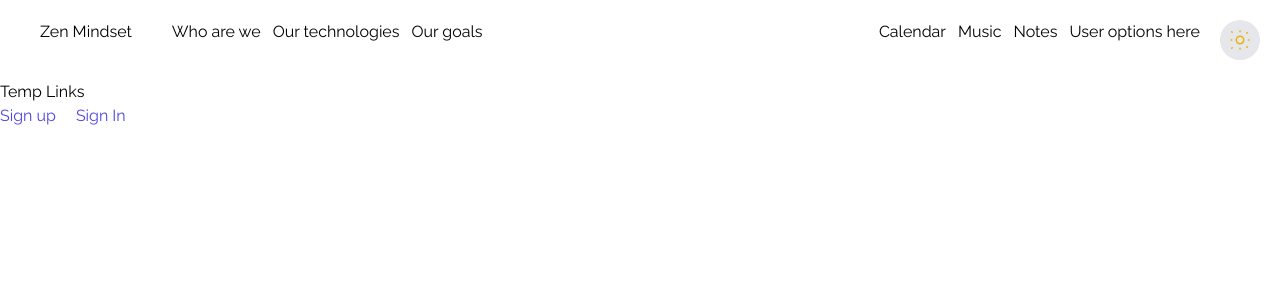
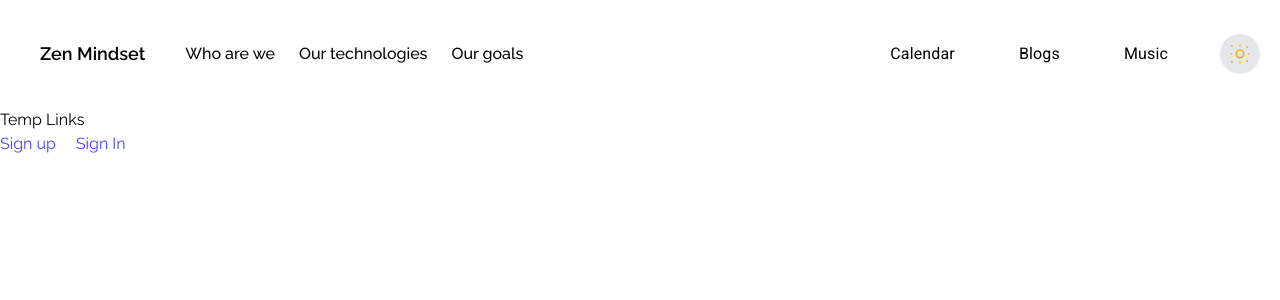
Before and after one commit to BrandonCarp/zenmindset, a Next.js app: page / in a window 1280 px wide. Shown: the top 300 px of the page. Built offline with nearby package versions, Linux system fonts and the light colour scheme.

Commit message:
navbar update

```diff
--- a/app/layout.tsx
+++ b/app/layout.tsx
@@ -14,8 +14,8 @@ export default function RootLayout({
   return (
     <html lang="en">
       <body
-        className={`antialiased bg-white text-black dark:bg-gray-950 dark:text-white`}
-        style={{ fontFamily: "'Raleway', 'Roboto', sans-serif" }}
+        className={`antialiased bg-white text-black dark:bg-gray-950 dark:text-white `}
+        style={{ fontFamily: "" }}
       >
         {children}
       </body>
--- a/app/page.tsx
+++ b/app/page.tsx
@@ -2,7 +2,7 @@ import Link from "next/link";
 import Image from "next/image";
 import DarkModeButton from "@/components/ui/DarkModeButton";
 import SignUpForm from "@/components/ui/SignUpForm";
-import Navbar from "@/components/ui/Navbar";
+import Navbar from "@/components/ui/navbar/Navbar";
 
 export default function Home() {
 
--- a/components/ui/Navbar.tsx
+++ /dev/null
@@ -1,32 +0,0 @@
-import DarkModeButton from "./DarkModeButton"
-
-export default function Navbar() {
-  return (
-    <>
-      <div className="p-5 flex justify-between">
-        {/* Left navbar section */}
-        <div className="flex">
-          <h1 className="mx-5 mr-10">Zen Mindset</h1>
-          {/* Us tabs */}
-          <ul className="flex space-x-3">
-            <li>Who are we</li>
-            <li>Our technologies</li>
-            <li>Our goals</li>
-          </ul>
-        </div>
-        {/* Right navbar section */}
-        <div className="flex space-x-5 ">
-          <ul className="flex space-x-3">
-            <li>Calendar</li>
-            <li>Music</li>
-            <li className="">Notes</li>
-            <li>User options here</li>
-          </ul>
-          <DarkModeButton />
-        </div>
-
-      </div>
-
-    </>
-  )
-}
--- /dev/null
+++ b/components/ui/navbar/NavLinks.tsx
@@ -0,0 +1,64 @@
+'use client';
+import React, { useState } from 'react';
+import { List, ListItemButton, ListItemText } from '@mui/material';
+
+interface navItems {
+  label: string;
+  link?: string;
+  download?: string;
+}
+
+const navlinks: navItems[] = [
+  { label: 'Calendar', link: "#home" },
+  { label: 'Blogs', link: "#home" },
+  { label: 'Music', link: "#home" },
+];
+
+export default function NavLinks() {
+  const [hoveredIndex, setHoveredIndex] = useState<number | null>(null);
+
+  return (
+    <div
+      style={{ fontFamily: "monospace" }}
+      className="font-mono flex items-center justify-center mx-auto dark:text-white"
+    >
+      <List
+        className="font-mono flex flex-row items-center justify-center space-x-6"
+        style={{ maxWidth: 700 }}
+      >
+        {navlinks.map((item, index) => (
+          <div
+            key={item.label}
+            className="relative flex-shrink-0"
+            onMouseEnter={() => setHoveredIndex(index)}
+            onMouseLeave={() => setHoveredIndex(null)}
+          >
+            <ListItemButton
+              disableRipple
+              disableTouchRipple
+              sx={{
+                '&:hover': {
+                  backgroundColor: 'transparent',
+                },
+                padding: '10px 20px', // Consistent padding for alignment
+                textAlign: 'center',
+              }}
+              component="a"
+              href={item.link || item.download || "#"}
+              download={!!item.download}
+            >
+              <ListItemText
+                primary={item.label}
+                className="font-mono text-sm md:text-base lg:text-lg"
+              />
+            </ListItemButton>
+            <div
+              className={`font-mono absolute bottom-0 left-0 h-[3px] bg-blue-500 transition-all duration-300 ${hoveredIndex === index ? 'opacity-100 w-full' : 'opacity-0 w-0'
+                }`}
+            ></div>
+          </div>
+        ))}
+      </List>
+    </div>
+  );
+}
--- /dev/null
+++ b/components/ui/navbar/Navbar.tsx
@@ -0,0 +1,26 @@
+import DarkModeButton from "../DarkModeButton";
+import NavLinks from "./NavLinks";
+
+export default function Navbar() {
+  return (
+    <>
+      <div className="p-5 flex justify-between items-center">
+        {/* Left navbar section */}
+        <div className="flex items-center">
+          <h1 className="mx-5 mr-10 text-lg font-semibold">Zen Mindset</h1>
+          {/* Us tabs */}
+          <ul className="flex space-x-6 text-base font-medium">
+            <li className="hover:text-blue-500 cursor-pointer">Who are we</li>
+            <li className="hover:text-blue-500 cursor-pointer">Our technologies</li>
+            <li className="hover:text-blue-500 cursor-pointer">Our goals</li>
+          </ul>
+        </div>
+        {/* Right navbar section */}
+        <div className="flex items-center space-x-8">
+          <NavLinks />
+          <DarkModeButton />
+        </div>
+      </div>
+    </>
+  );
+}
--- a/package.json
+++ b/package.json
@@ -9,8 +9,11 @@
     "lint": "next lint"
   },
   "dependencies": {
+    "@emotion/react": "^11.14.0",
+    "@emotion/styled": "^11.14.0",
     "@heroicons/react": "^2.1.5",
     "@hookform/resolvers": "^3.9.1",
+    "@mui/material": "^6.3.0",
     "next": "^15.0.3",
     "react": "^18.3.1",
     "react-dom": "^18.3.1",
```
Also changed, not shown: 1 other file (tests, documents, lock files or other folders).
